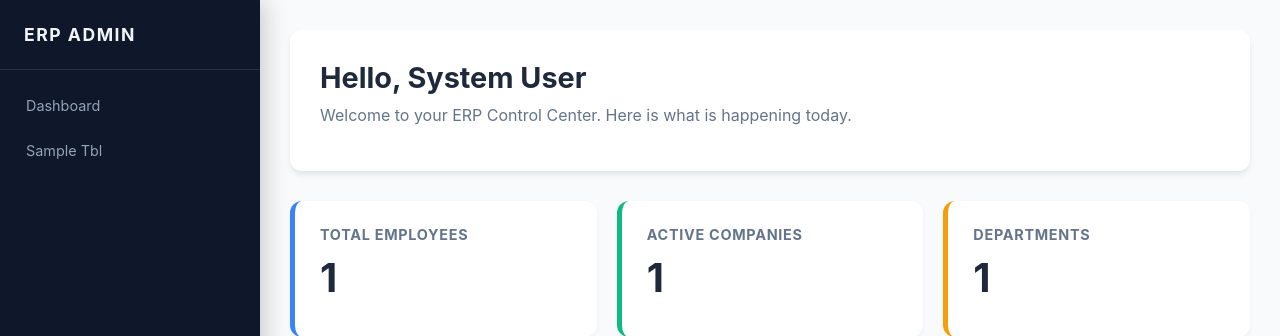
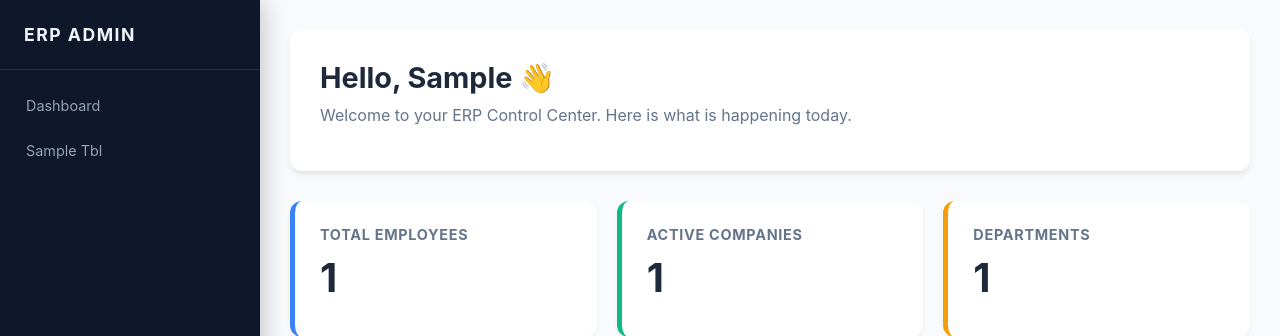
Before and after one commit to jtatipamula-design/proj_tb, a Python web app: template templates/dashboard.html in a window 1280 px wide. Shown: the top 336 px of the page. Run offline with Jinja, Linux system fonts and the light colour scheme; the template is opened without the code that fills it: most values are stand-ins (such as "Sample title", 1, 10 or a date in 2020).

Commit message:
Update dashboard.html

```diff
--- a/templates/dashboard.html
+++ b/templates/dashboard.html
@@ -31,7 +31,7 @@
 </style>
 
 <div class="welcome-section">
-    <h1>Hello, System User </h1>
+    <h1>Hello, {{ username.title() }} 👋</h1>
     <p>Welcome to your ERP Control Center. Here is what is happening today.</p>
 </div>
 
```
